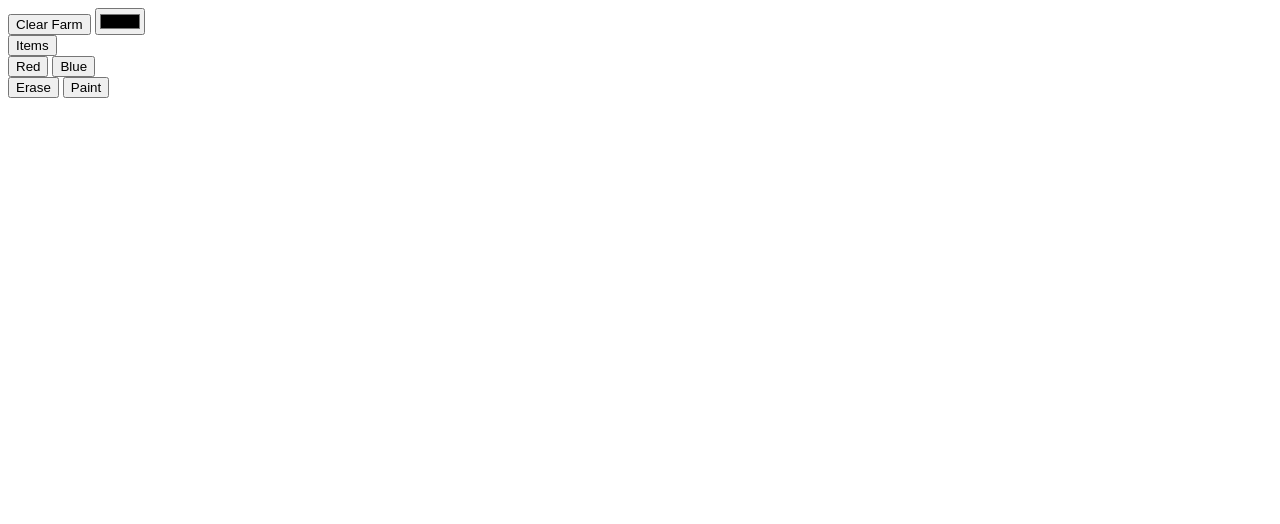
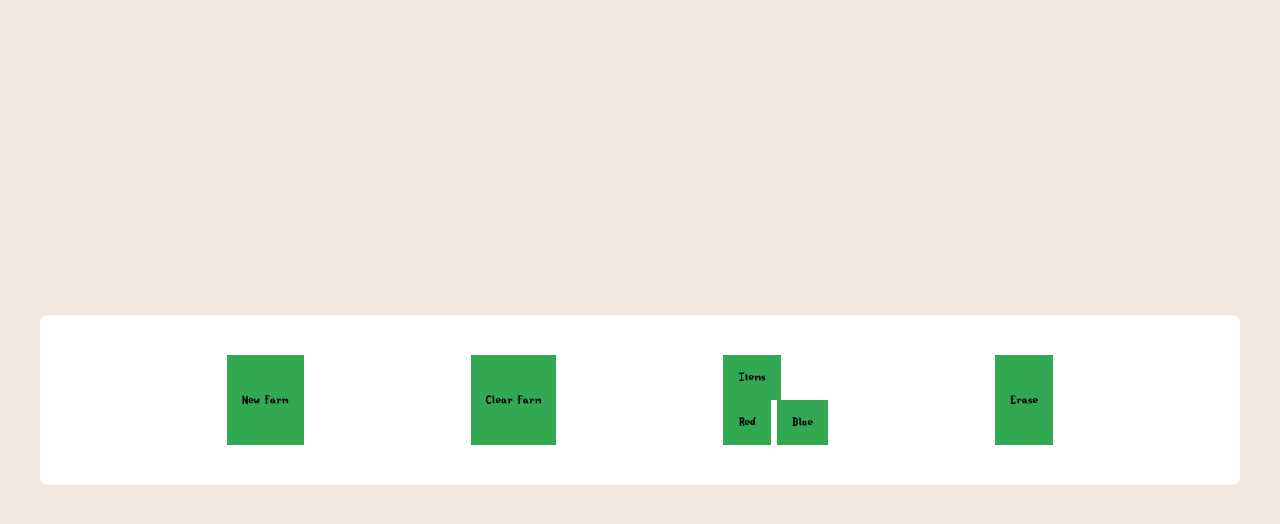
Before and after one commit to lillyphan/20, a plain HTML site: page public/planner/planner.html in a window 1280 px wide. Drawn offline with Linux system fonts and the light colour scheme.

Commit message:
Write style sheet for basic toolbar

```diff
--- a/public/planner/css/style.css
+++ b/public/planner/css/style.css
@@ -0,0 +1,43 @@
+@font-face {
+  font-family: sdv;
+  src:url(Stardew_Valley.ttf);
+}
+
+* {
+  padding: 0;
+  margin: 0;
+  box-sizing: border-box;
+  font-family: sdv;
+}
+
+body {
+  background-color: #F2E7DE;
+}
+
+/* wrapper for main planner container */
+.wrapper {
+  background-color: #ffffff;
+  width: 150vmin;
+  position: absolute;
+  transform: translate(-50%, -50%);
+  top: 50%;
+  left: 50%;
+  padding: 40px 20px;
+  border-radius: 8px;
+}
+
+/* wrapper for the tool bar */
+.tb-wrapper {
+  display: flex;
+  justify-content: space-evenly;
+}
+
+/* buttons on the tool bar */
+button {
+  background-color: #32a852;
+  border: none;
+  padding: 15px;
+}
+
+/* buttons change color when user is hovering */
+button:hover {background-color: #47b565;}
--- a/public/planner/planner.html
+++ b/public/planner/planner.html
@@ -9,22 +9,21 @@
     <div class="wrapper">
       <div class="options">
         <div class="tb-wrapper">
+          <button id="new-farm">New Farm</button>
           <button id="clear-farm">Clear Farm</button>
-          <input type="color" id="color-input" />
           <div class="dropdown">
             <button class="drop">Items</button>
               <div class="items">
-                <button type="button" name="red">Red</button>
-                <button type="button" name="blue">Blue</button>
+                <button type="button" id="red">Red</button>
+                <button type="button" id="blue">Blue</button>
               </div>
           </div>
           <button id="erase-btn">Erase</button>
-          <button id="paint-btn">Paint</button>
         </div>
       </div>
-      <div class="container"></div>
+      <div class="board"></div>
     </div>
     <!-- Script -->
-    <script src="script.js"></script>
+    <script src="main.js"></script>
   </body>
 </html>
```
Also changed, not shown: public/planner/css/Stardew_Valley.ttf (added), public/planner/js/main.js (deleted), public/planner/main.js (added).
